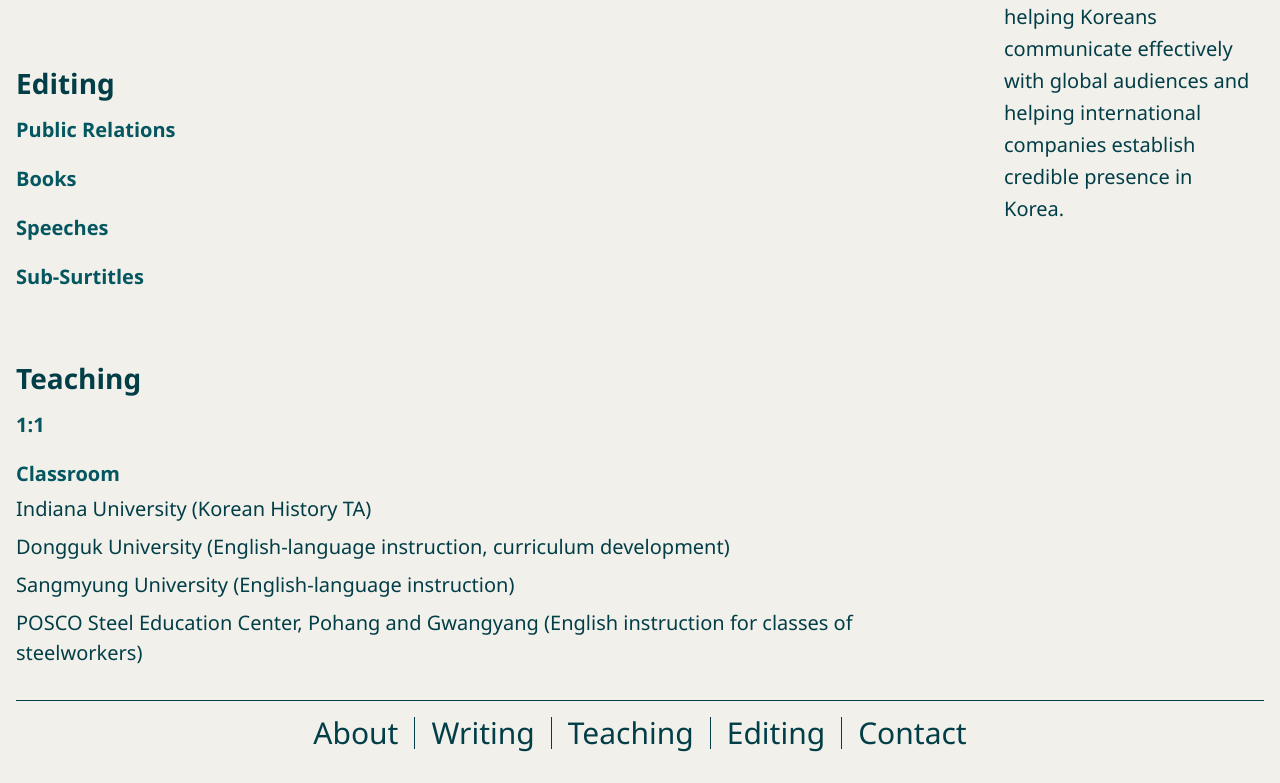
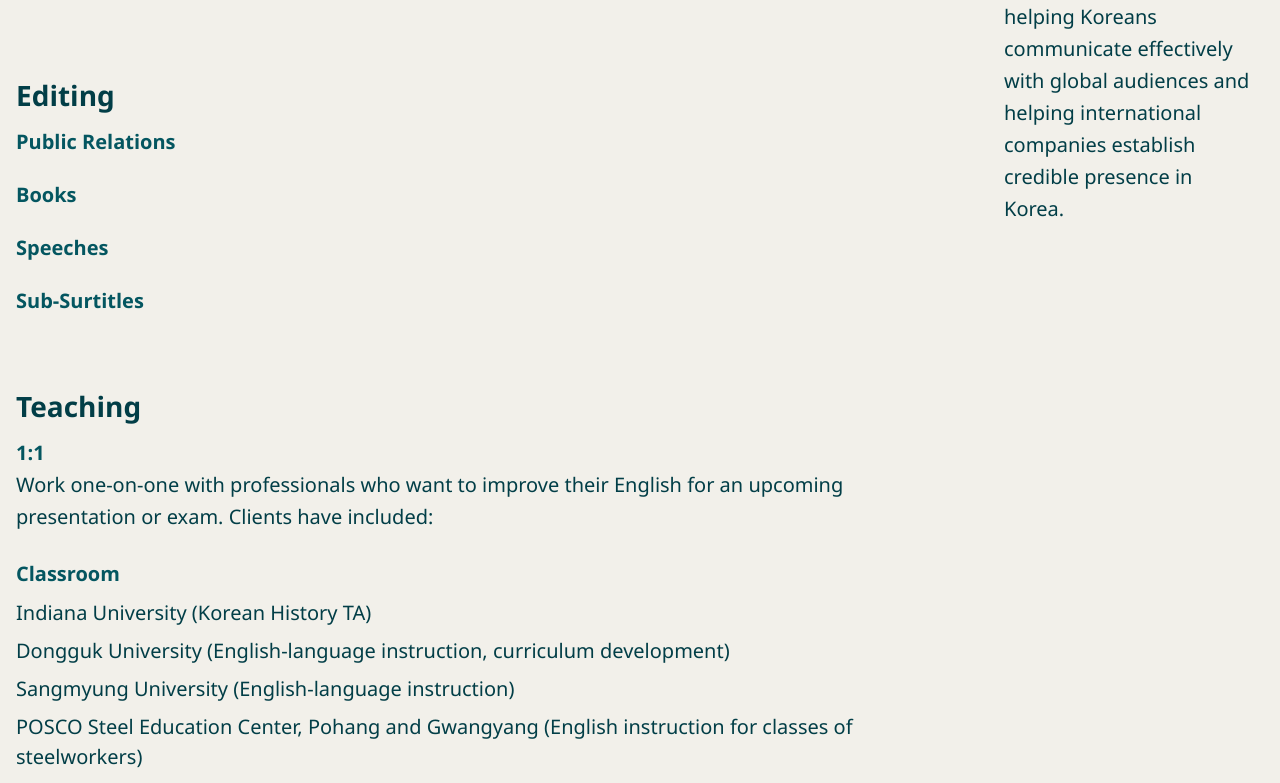
Before and after one commit to wksnders/David-Portfolio, a Vue app: page /#/ in a window 1280 px wide. Shown: the part 776-1559 px from the top of the page. Built offline with nearby package versions, Linux system fonts and the light colour scheme.

Commit message:
section descriptions

```diff
--- a/public/locales/en.yaml
+++ b/public/locales/en.yaml
@@ -10,12 +10,27 @@
 AboutMeSectionBody: "International communications consultant with 20+ years of expertise bridging Korean and Western cultures. Proven track record in strategic communica-tions, government relations, and cross-cultural content development. Native English speaker with deep understanding of Korea’s business norms, environment, and cultural nuances. Specializes in helping Koreans communicate effectively with global audiences and helping international companies establish credible presence in Korea."
 
 Section.writing: "Writing"
-Subsection.writing.Public Relations: "Public Relations"
+Subsection.writing.PublicRelations: "Public Relations"
+Subsection.writing.PublicRelations.description: ""
+
 Subsection.writing.Books: "Books"
+Subsection.writing.Books.description: ""
 Subsection.writing.Articles: "Articles"
+Subsection.writing.Articles.description: ""
+
+Section.editing: "Editing"
+Subsection.editing.PublicRelations: "Public Relations"
+Subsection.editing.PublicRelations.description: ""
+Subsection.editing.Books: "Books"
+Subsection.editing.Books.description: ""
+Subsection.editing.Speeches: "Speeches"
+Subsection.editing.Speeches.description: ""
+Subsection.editing.Sub-Surtitles: "Sub-Surtitles"
+Subsection.editing.Sub-Surtitles.description: ""
 
 Section.teaching: "Teaching"
 Subsection.teaching.Classroom: "Classroom"
+Subsection.teaching.Classroom.description: ""
 teaching.Classroom.1.locationLink: ""
 teaching.Classroom.1.locationText: "Indiana University"
 teaching.Classroom.1.textAfter: "(Korean History TA)"
@@ -31,13 +46,7 @@
 
 
 Subsection.teaching.1:1: "1:1"
-
-Section.editing: "Editing"
-Subsection.editing.Public Relations: "Public Relations"
-Subsection.editing.Books: "Books"
-Subsection.editing.Speeches: "Speeches"
-Subsection.editing.Sub-Surtitles: "Sub-Surtitles"
-
+Subsection.teaching.1:1.description: "Work one-on-one with professionals who want to improve their English for an upcoming presentation or exam. Clients have included:"
 
 
 ContactFormPageTitle: "Contact Me"
--- a/src/components/TemplateSection.vue
+++ b/src/components/TemplateSection.vue
@@ -8,7 +8,7 @@
   subsections: Array, // objects with { name, itemComponent }
 })
 
-const { prefixEntryCounts,getTranslationRef, ready } = useLocalization()
+const { prefixEntryCounts, getTranslationRef, ready } = useLocalization()
 
 // Localized section title
 const sectionTitle = getTranslationRef(`Section.${props.templateType}`)
@@ -28,17 +28,19 @@
     >
       <div v-if="!ready">Loading...</div>
       <template v-else>
-        <!-- Localized subsection title -->
         <h4>{{ getTranslationRef(`Subsection.${props.templateType}.${subsection.name}`) }}</h4>
 
+        <p v-if="getTranslationRef(`Subsection.${props.templateType}.${subsection.name}.description`)">
+          {{ getTranslationRef(`Subsection.${props.templateType}.${subsection.name}.description`) }}
+        </p>
+
         <div class="entries">
-          <!-- Render entries from localization -->
-            <component
-              v-for="i in prefixEntryCounts(`${props.templateType}.${subsection.name}.`)"
-              :key="i"
-              :is="subsection.itemComponent"
-              :base-path="`${props.templateType}.${subsection.name}.${i}`"
-            />
+          <component
+            v-for="i in prefixEntryCounts(`${props.templateType}.${subsection.name}.`) "
+            :key="i"
+            :is="subsection.itemComponent"
+            :base-path="`${props.templateType}.${subsection.name}.${i}`"
+          />
         </div>
       </template>
     </div>
@@ -55,8 +57,13 @@
 }
 
 .subsection h4 {
-  margin-bottom: 0.5rem;
+  margin-bottom: 0.25rem;
   color: var(--color-soft-heading);
+}
+
+.subsection p {
+  margin: 0 0 0.75rem 0;
+  color: var(--color-text);
 }
 
 .entries {
--- a/src/views/HomePage.vue
+++ b/src/views/HomePage.vue
@@ -16,7 +16,7 @@
     templateType: 'writing',
     id: 'writing',
     subsections: [
-      { name: 'Public Relations', itemComponent: PublicRelationsItem, },
+      { name: 'PublicRelations', itemComponent: PublicRelationsItem, },
       { name: 'Books', itemComponent: BooksItem, },
       { name: 'Articles', itemComponent: ArticlesItem, },
     ],
@@ -25,7 +25,7 @@
     templateType: 'editing',
     id: 'editing',
     subsections: [
-      { name: 'Public Relations', itemComponent: PublicRelationsItem, },
+      { name: 'PublicRelations', itemComponent: PublicRelationsItem, },
       { name: 'Books', itemComponent: BooksItem, },
       { name: 'Speeches', itemComponent: SpeechesItem, },
       { name: 'Sub-Surtitles', itemComponent: SubSurtitlesItem, },
```
